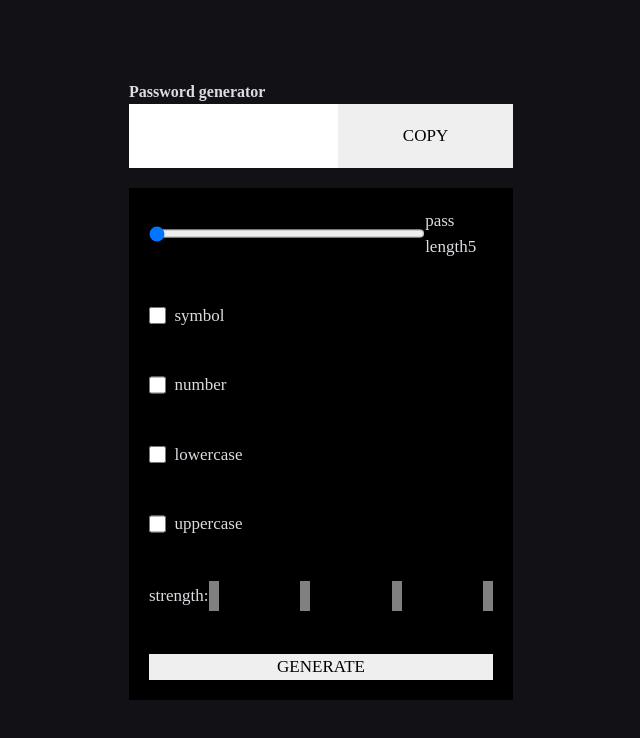
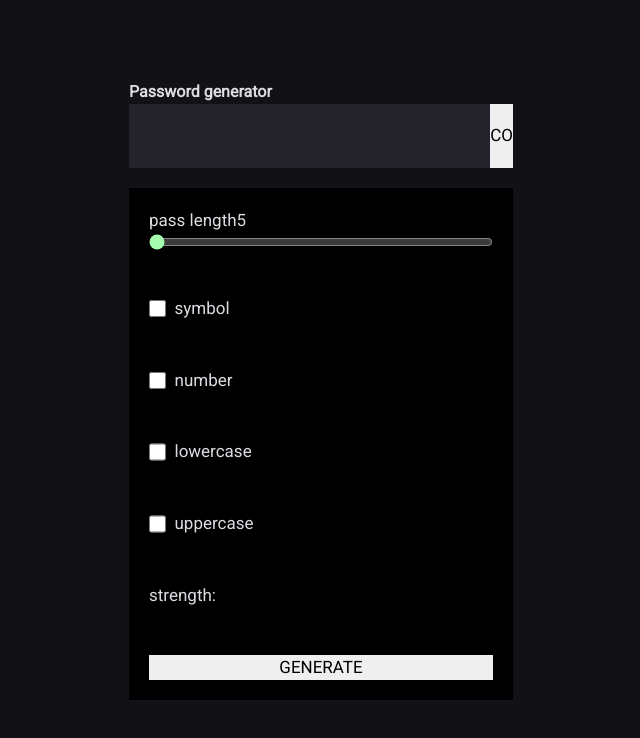
Before and after one commit to PiotrRusiowski/PasswordGenerator, a website built with webpack: page src/index.html in a window 1280 px wide. Shown: the whole page, without its empty margins (319-959 px from the left). Built offline with nearby package versions, Linux system fonts and the light colour scheme; files whose address does not match are found by name; a web font is replaced by a local one.

Commit message:
chang range input syle

```diff
--- a/src/app1.js
+++ b/src/app1.js
@@ -98,7 +98,7 @@ const headerProperties = {
   DOMElement: passwordGeneratorElement,
   id: "",
   className: "passwordGenerator__box passwordGenerator__box--header",
-  submitButtonMessage: "copy",
+  submitButtonMessage: "co",
   submitCallback: copyPassToClipBoard,
   formHeaderText: "password generator",
   initialState: {},
--- a/src/css/formManager.scss
+++ b/src/css/formManager.scss
@@ -4,7 +4,7 @@ $backGroundColor: #121116;
 $generatorBgColor: #24232B;
 $fontColor: #DDDCE2;
 $backGroundColorDarker: #18171F;
-
+$green: #A5FFAF;
 body {
   h1 {
     font-size: 1rem;
@@ -17,7 +17,7 @@ body {
     width: 100%;
     height: 100vh;
     background-color: $backGroundColor;
-    font-family: Sono;
+    font-family: Roboto;
 
     .passwordGenerator {
       display: flex;
@@ -47,13 +47,11 @@ body {
           background-color: black;
         }
 
-        &--header {
+        &--header { ///do poprawy
           height: 10%;
           flex-direction: row;
 
-          button {
-            flex-grow: 1;
-          }
+
         }
 
         &--content {
@@ -65,42 +63,48 @@ body {
 
     }
   }
+
 }
 
-.showPass {
-  display: flex;
-
-  .btn {
-    background-color: black;
-  }
-}
 
 .form-group-element {
   display: flex;
 
   &--show-password {
+    width: 100%;
+
+    input[type=string] {
+      background-color: #24232B;
+      color: white;
+    }
   }
 
   &--checkbox {
     display: grid;
     grid-template-columns: 1em auto;
     gap: 0.5em;
-    accent-color: red;
+    accent-color: $green;
 
   }
 
-  &--range {
-    color: red;
+  &--pass-length {
+    flex-direction: column-reverse;
 
-    label {
-      display: flex;
+    .form-input {
+      //-webkit-appearance: none;
+      accent-color: $green;
+      //height: 6px;
+      //background-color: black;
+      //border-radius: 5px;
     }
 
-    span {
-      margin-left: auto;
-    }
+    //.form-input::-moz-range-progress {
+    //  background: $green
+    //}
+
   }
 }
+
 
 .form-input {
   width: 100%
@@ -118,7 +122,7 @@ body {
     &__box {
       height: 30px;
       width: 10px;
-      background-color: gray;
+      background-color: gray; ///do porawy
 
     }
   }
--- a/src/dom/FormHeader.js
+++ b/src/dom/FormHeader.js
@@ -33,8 +33,7 @@ class FormHeader extends FormManager_1.default {
             .fill(strength.length
             ? `pass-strength pass-strength__boxes pass-strength__boxes--${strength}
           pass-strength__boxes__box`
-            : `pass-strength pass-strength__boxes
-          pass-strength__boxes__box`)
+            : `pass-strength pass-strength__box`)
             .forEach((className) => passStrengthBoxes.appendChild(FormHeader.createDivElement(className)));
         passStrength.appendChild(passStrengthBoxes);
         return passStrength;
--- a/src/index.html
+++ b/src/index.html
@@ -5,7 +5,7 @@
     <title>Password generator</title>
     <meta name="viewport" content="width=device-width"/>
     <link rel="stylesheet"
-          href="https://fonts.googleapis.com/css2?family=Sono">
+          href="https://fonts.googleapis.com/css2?family=Roboto">
 </head>
 <body>
 <div class="container">
--- a/src/ts/app1.ts
+++ b/src/ts/app1.ts
@@ -2,7 +2,6 @@ import PasswordsService from "./service/PasswordsService";
 import FormHeader from "./dom/FormHeader";
 import { Properties, FormProperties, State, PassStrength } from "./model/types";
 import FormManager from "./dom/FormManager";
-import * as css from "../css/index.css";
 
 const passwordGeneratorElement = document.querySelector(
   ".passwordGenerator"
@@ -77,7 +76,7 @@ const headerProperties: FormProperties = {
   DOMElement: passwordGeneratorElement,
   id: "",
   className: "passwordGenerator__box passwordGenerator__box--header",
-  submitButtonMessage: "copy",
+  submitButtonMessage: "co",
   submitCallback: copyPassToClipBoard,
   formHeaderText: "password generator",
   initialState: {},
--- a/src/ts/dom/FormHeader.ts
+++ b/src/ts/dom/FormHeader.ts
@@ -53,8 +53,7 @@ export default class FormHeader extends FormManager {
         strength.length
           ? `pass-strength pass-strength__boxes pass-strength__boxes--${strength}
           pass-strength__boxes__box`
-          : `pass-strength pass-strength__boxes
-          pass-strength__boxes__box`
+          : `pass-strength pass-strength__box`
       )
       .forEach((className) =>
         passStrengthBoxes.appendChild(FormHeader.createDivElement(className))
```
